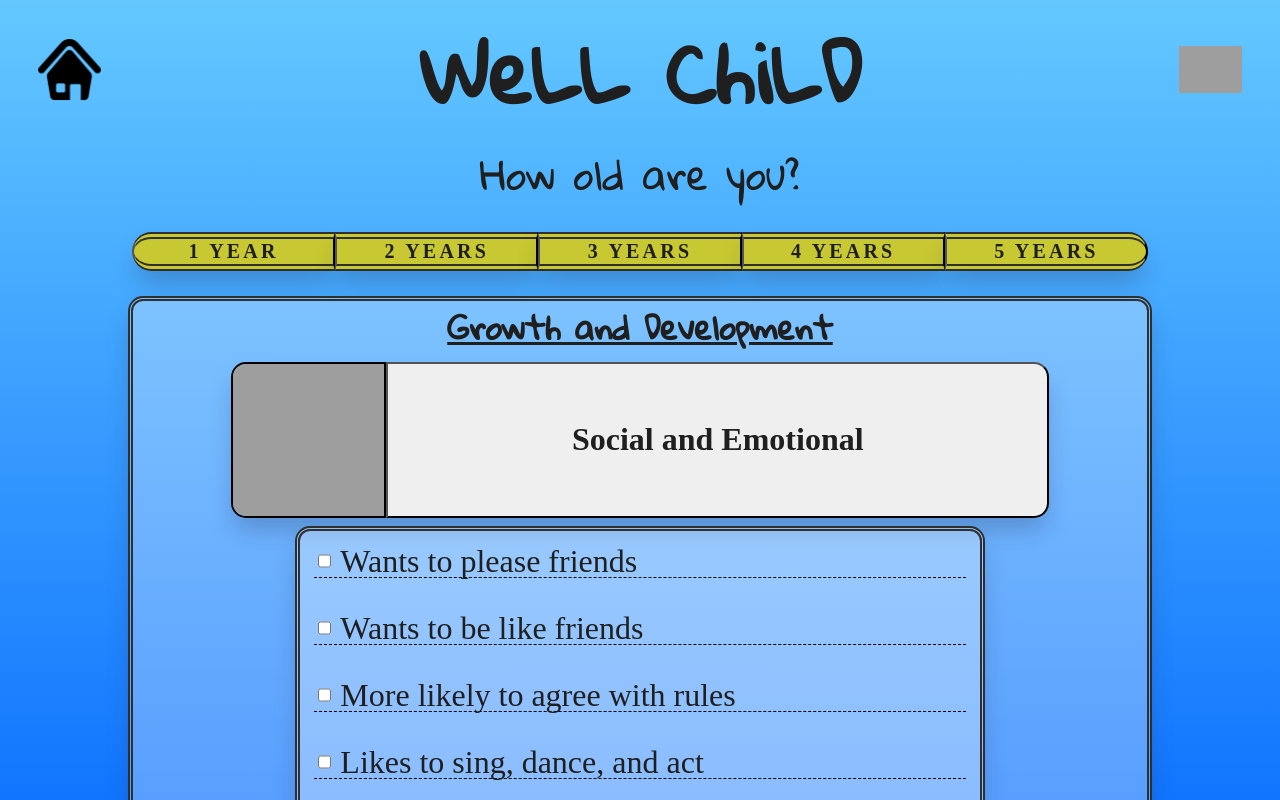
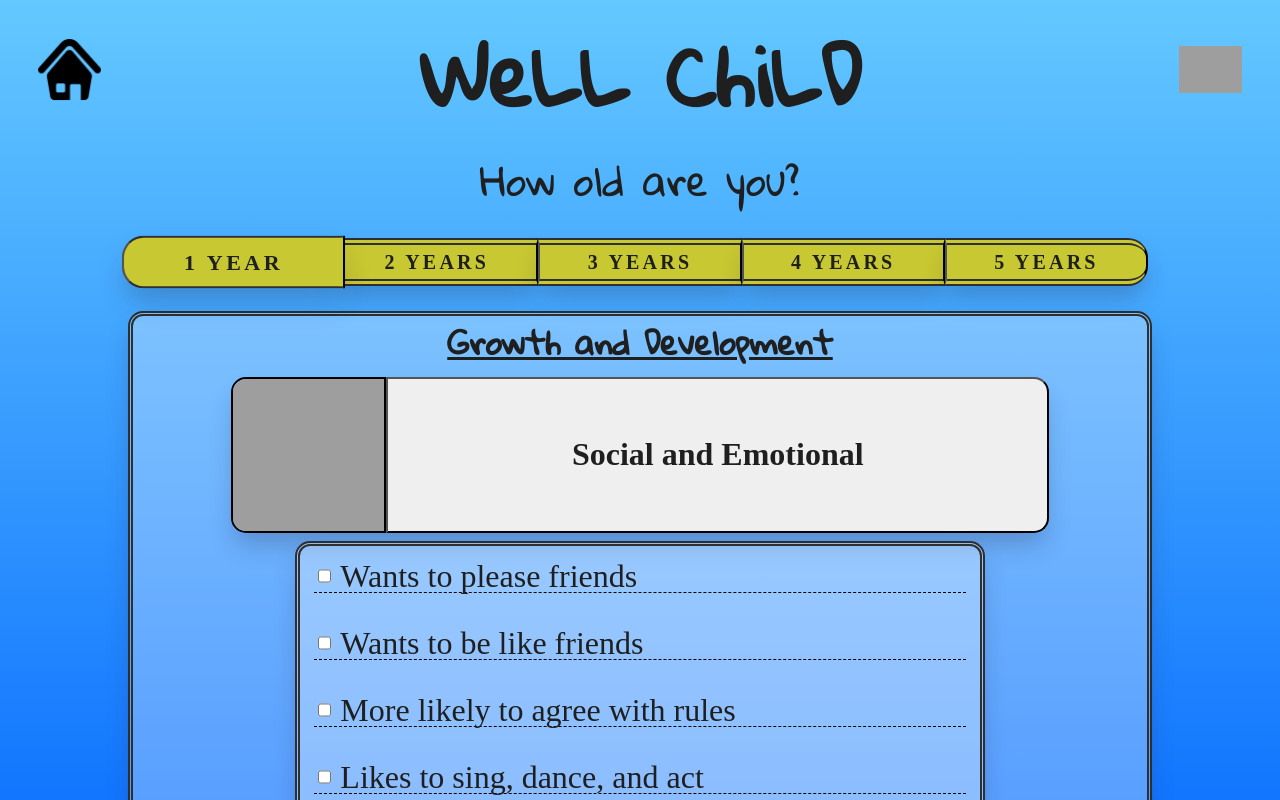
Before and after one commit to CPower1248/well-child, a React (Create React App) app: page /ageContent/1 in a window 1280 px wide. Shown: the top 800 px of the page. Built offline with nearby package versions, Linux system fonts and the light colour scheme; grey boxes are pictures that could not be loaded; a web font is replaced by a local one.

Commit message:
AgeBar button classname 'active' styling

```diff
--- a/src/components/AgeBar.js
+++ b/src/components/AgeBar.js
@@ -1,5 +1,5 @@
 import styled from "styled-components"
-import { Link } from "react-router-dom"
+import { Link, useLocation } from "react-router-dom"
 
 const AgeBarContainer = styled.div`
   display: flex;
@@ -28,6 +28,31 @@ const AgeButtonContainer = styled.div`
   margin: 1%;
 
   /* border: 1px solid blue; */
+
+  .activeStart {
+    border-top-left-radius: 20px;
+    border-bottom-left-radius: 20px;
+    border-top: 2px solid #2f2f2f;
+    border-bottom: 2px solid #2f2f2f;
+
+    transform: scale(1.1);
+  }
+
+  .active {
+    border-top: 2px solid #2f2f2f;
+    border-bottom: 2px solid #2f2f2f;
+
+    transform: scale(1.1);
+  }
+
+  .activeEnd {
+    border-top-right-radius: 20px;
+    border-bottom-right-radius: 20px;
+    border-top: 2px solid #2f2f2f;
+    border-bottom: 2px solid #2f2f2f;
+
+    transform: scale(1.1);
+  }
 `
 
 const AgeButtonStart = styled.button`
@@ -97,23 +122,25 @@ const AgeButtonEnd = styled.button`
 `
 
 function AgeBar() {
+  const { pathname } = useLocation()
+
   return (
     <AgeBarContainer>
       <h2>How old are you?</h2>
       <AgeButtonContainer>
-        <AgeButtonStart>
+        <AgeButtonStart className={(pathname === "/ageContent/1" ? 'activeStart' : '')}>
           <Link to="/ageContent/1" className="link">1 YEAR</Link>
         </AgeButtonStart>
-        <AgeButton>
+        <AgeButton className={(pathname === "/ageContent/2" ? 'active' : '')}>
           <Link to="/ageContent/2" className="link">2 YEARS</Link>
         </AgeButton>
-        <AgeButton>
+        <AgeButton className={(pathname === "/ageContent/3" ? 'active' : '')}>
           <Link to="/ageContent/3" className="link">3 YEARS</Link>
         </AgeButton>
-        <AgeButton>
+        <AgeButton className={(pathname === "/ageContent/4" ? 'active' : '')}>
           <Link to="/ageContent/4" className="link">4 YEARS</Link>
         </AgeButton>
-        <AgeButtonEnd>
+        <AgeButtonEnd className={(pathname === "/ageContent/5" ? 'activeEnd' : '')}>
           <Link to="/ageContent/5" className="link">5 YEARS</Link>
         </AgeButtonEnd>
       </AgeButtonContainer>
--- a/src/components/AgeContent.js
+++ b/src/components/AgeContent.js
@@ -91,8 +91,7 @@ const Separator = styled.div`
 `
 
 function AgeContent() {
-  const { id } = useParams()
-  console.log(id)
+  // const { id } = useParams()
 
   return (
     <AgeContentContainer>
--- a/src/components/Banner.js
+++ b/src/components/Banner.js
@@ -32,7 +32,7 @@ function Banner() {
   return (
     <BannerContainer>
       <NavLink to="/" className="link">
-        <img src={homeIcon} alt="home" />
+        <img src={homeIcon} alt="home" classname="homeButton" />
       </NavLink>
       <Title>WeLL ChiLD</Title>
       <NavLink to="/" className="link">
--- a/src/components/CategoryContent.js
+++ b/src/components/CategoryContent.js
@@ -1,3 +1,5 @@
+import { useParams } from "react-router-dom"
+
 import styled from "styled-components"
 
 const CategoryContentContainer = styled.div`
@@ -30,6 +32,8 @@ const CategoryContentButton = styled.div`
 `
 
 function CategoryContent() {
+  // const { id } = useParams()
+
   return (
     <CategoryContentContainer>
       <CategoryContentButton>
--- a/src/index.css
+++ b/src/index.css
@@ -67,6 +67,7 @@ table {
 	font-size: 1.25rem;
 	text-decoration: none;
 	letter-spacing: 0.2rem;
+	line-height: 2rem;
 }
 
 #root {
```
